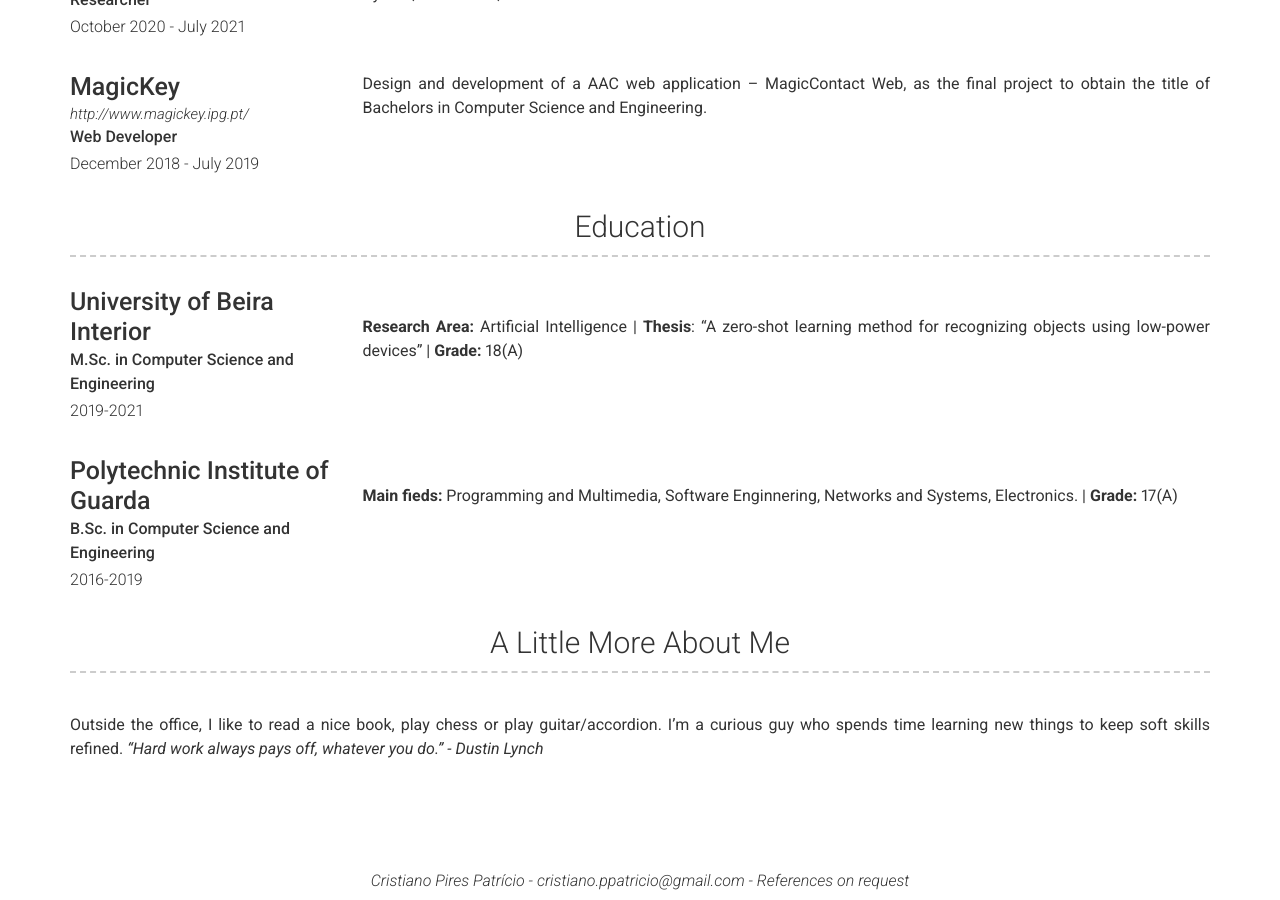
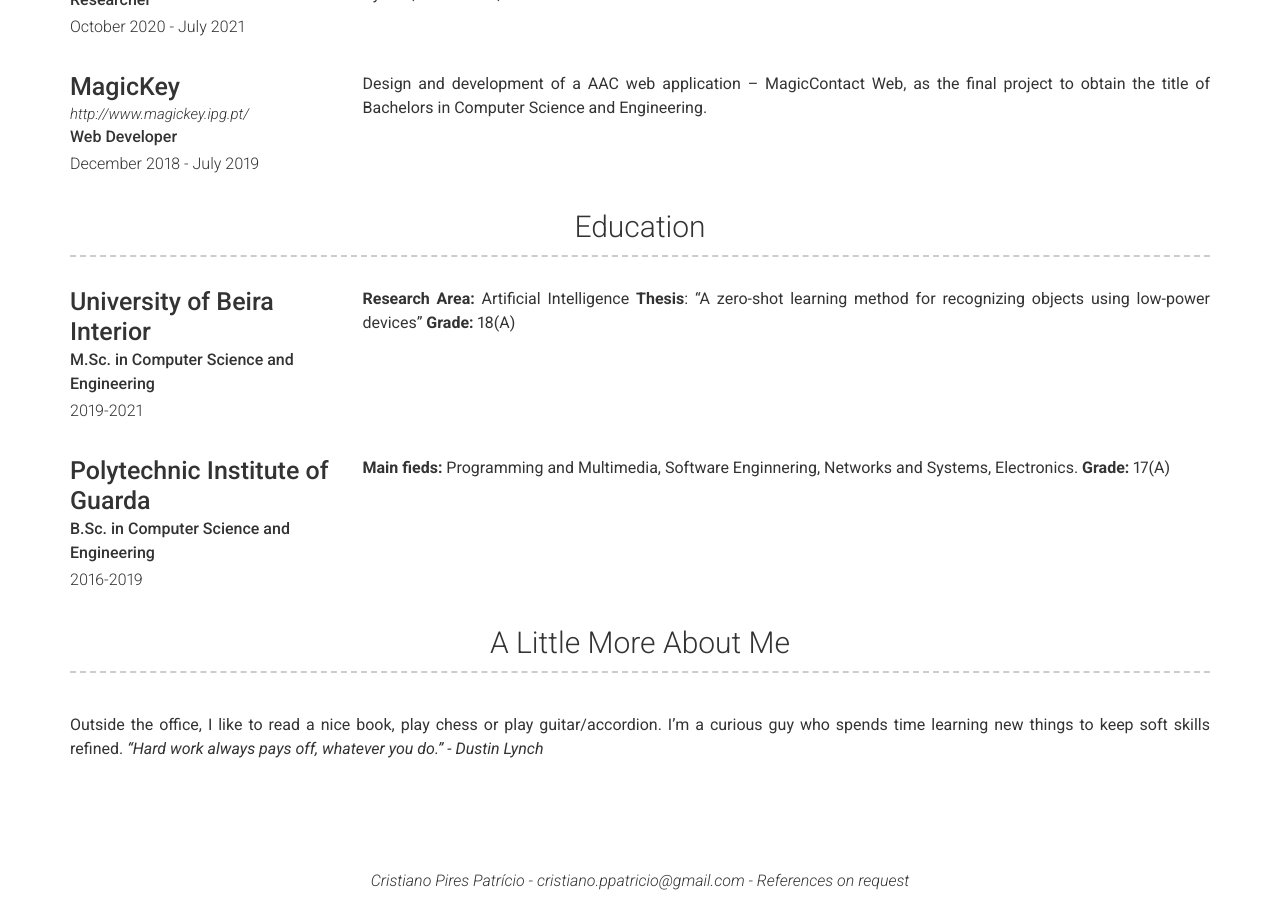
Before and after one commit to CristianoPatricio/cristianopatricio.github.io, a Jekyll site: the page built from index.md, in a window 1280 px wide and 900 px high, scrolled down 696 px. Built offline with Jekyll 4.4.1, drawn with Linux system fonts in a browser that asks for light colours; nearby versions of some CDN libraries; part of the change alters nothing that is shown.

```diff
--- a/_data/education.yml
+++ b/_data/education.yml
@@ -3,17 +3,15 @@
   name: University of Beira Interior
   dates: 2019-2021
   qualification: M.Sc. in Computer Science and Engineering
-  quote: >
   description: | # this will include new lines to allow paragraphs
-    **Research Area:** Artificial Intelligence |
-    **Thesis**: "A zero-shot learning method for recognizing objects using low-power devices" |
+    **Research Area:** Artificial Intelligence
+    **Thesis**: "A zero-shot learning method for recognizing objects using low-power devices"
     **Grade:** 18(A)
 
 - layout: left
   name: Polytechnic Institute of Guarda
   dates: 2016-2019
   qualification: B.Sc. in Computer Science and Engineering
-  quote: >
   description: | # this will include new lines to allow paragraphs
-    **Main fieds:** Programming and Multimedia, Software Enginnering, Networks and Systems, Electronics. |
+    **Main fieds:** Programming and Multimedia, Software Enginnering, Networks and Systems, Electronics.
     **Grade:** 17(A)
```
